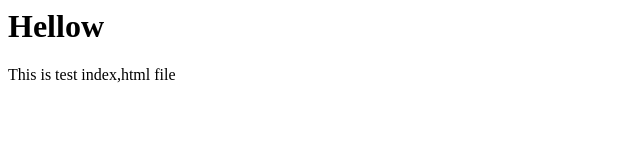
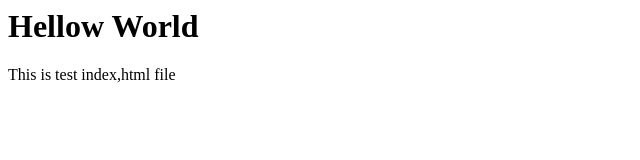
Before and after one commit to sc-demo/workshop, a plain HTML site: page index.html in a window 1280 px wide. Shown: the whole page, without its empty margins (0-640 px from the left). Drawn offline with Linux system fonts and the light colour scheme.

Commit message:
Update index.html
1st change to test docker build

```diff
--- a/index.html
+++ b/index.html
@@ -6,7 +6,7 @@
       </TITLE>
    </HEAD>
 <BODY>
-   <H1>Hellow</H1>
+   <H1>Hellow World</H1>
    <P>This is test index,html file</P>
 </BODY>
 </HTML>
```
